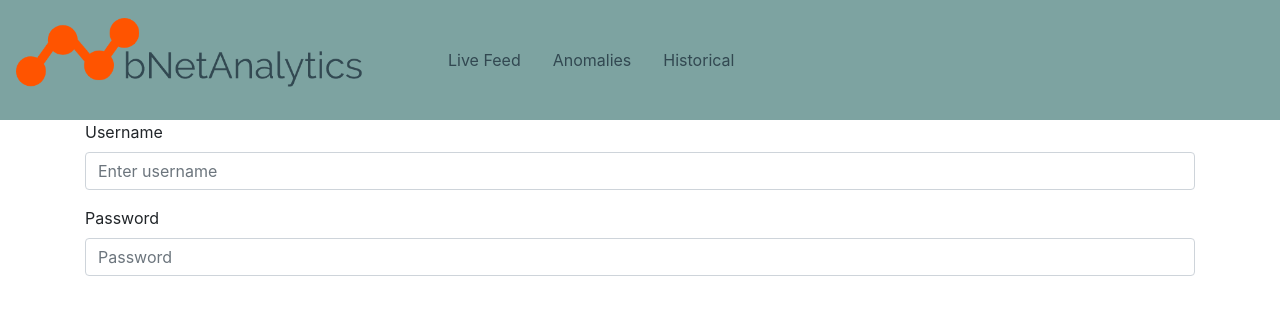
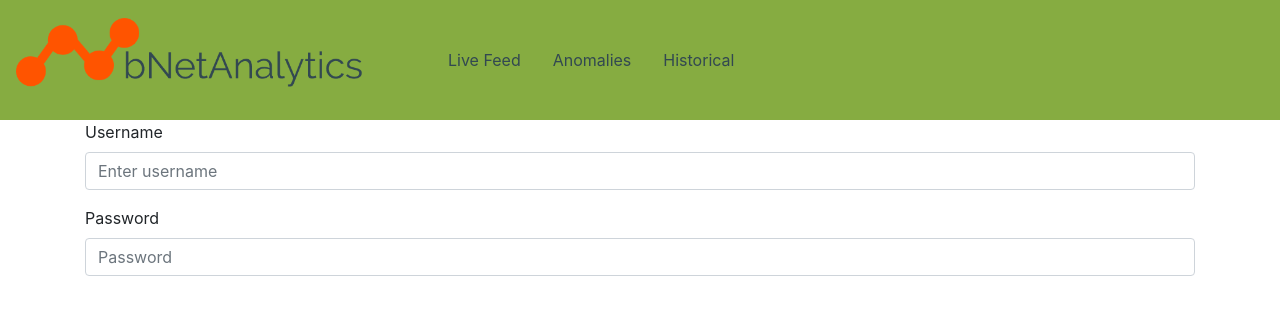
Before and after one commit to BillIvanKoo/Apicta_Monash, a React (Create React App) app in the folder client/: page / in a window 1280 px wide. Shown: the top 314 px of the page. Built offline with nearby package versions, Linux system fonts and the light colour scheme; no server answers.

Commit message:
changed topBar color

```diff
--- a/client/src/components/TopBar.js
+++ b/client/src/components/TopBar.js
@@ -7,11 +7,11 @@ import * as Constants from "./helper/constants";
 class TopBar extends Component {
     render() {
         return(
-            <Navbar style={{height: "15vh", backgroundColor: Constants.COLOR4}}>
+            <Navbar style={{height: "15vh", backgroundColor: Constants.COLOR2}}>
                 <NavbarBrand>
-                    <Image
-                        src={process.env.PUBLIC_URL + '/bNetAnalytics.png'}
-                    />
+                        <Image
+                            src={process.env.PUBLIC_URL + '/bNetAnalytics.png'}
+                        />
                 </NavbarBrand>
                 <Navbar.Collapse>
                         <Nav.Link as={NavLink} to="/live" style={{color: Constants.COLOR1}}>Live Feed</Nav.Link>
```
